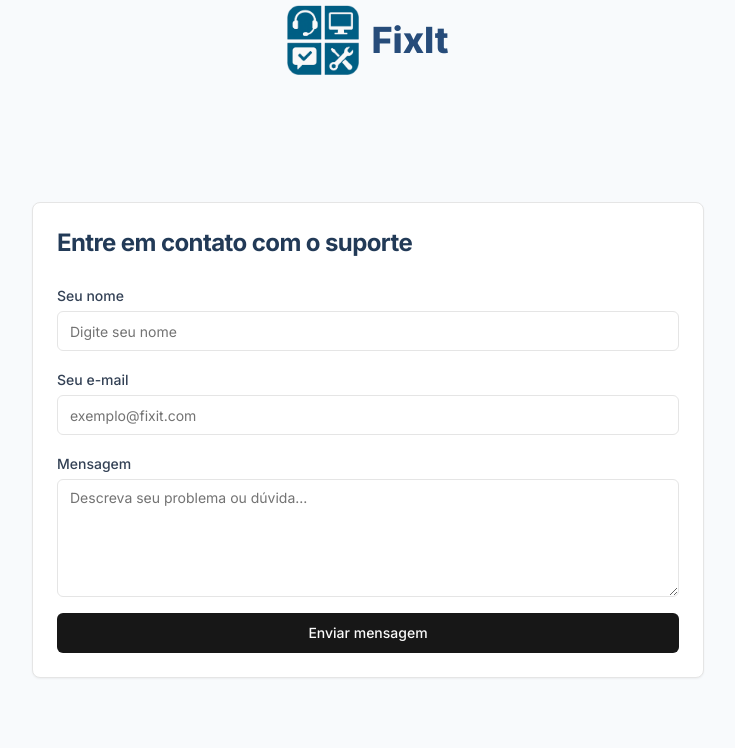
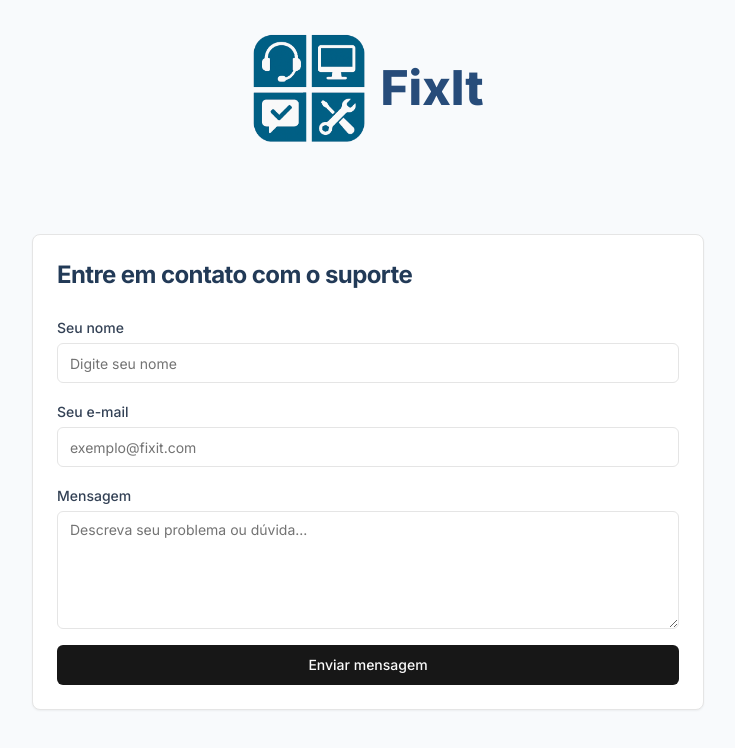
Before and after one commit to guilhermehvsantos/Frontend_Fixit, a Next.js app: page /contact in a window 1280 px wide. Shown: the top 748 px of the page, without its empty margins (272-1007 px from the left). Built offline with nearby package versions, Linux system fonts and the light colour scheme.

Commit message:
Update page.tsx

```diff
--- a/app/contact/page.tsx
+++ b/app/contact/page.tsx
@@ -48,16 +48,16 @@ export default function ContatoSuporte() {
   return (
     <div className="flex min-h-screen flex-col bg-slate-50">
       {/* Bloco de logo */}
-      <div className="container flex h-20 items-center justify-center py-4">
-        <Link href="/" className="flex items-center gap-3">
+      <div className="container flex mt-8 h-28 items-center justify-center">
+        <Link href="/" className="flex items-center gap-4">
           <Image
             src="/images/LogoFixit.png"
             alt="FixIt Logo"
-            width={72}
-            height={72}
-            className="rounded-md"
+            width={112}
+            height={112}
+            className="rounded-xl"
           />
-          <span className="text-4xl font-extrabold text-navy-700">FixIt</span>
+          <span className="text-5xl font-extrabold text-navy-700">FixIt</span>
         </Link>
       </div>
 
```
